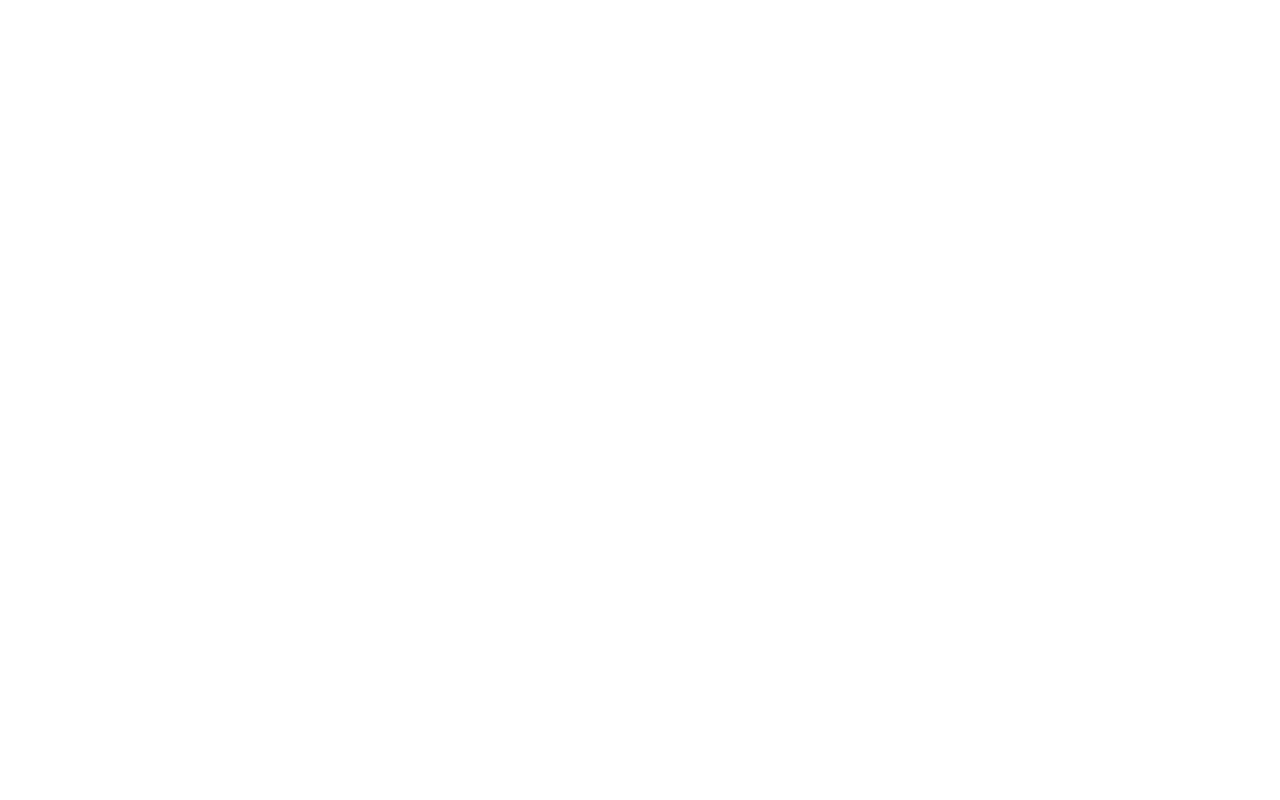
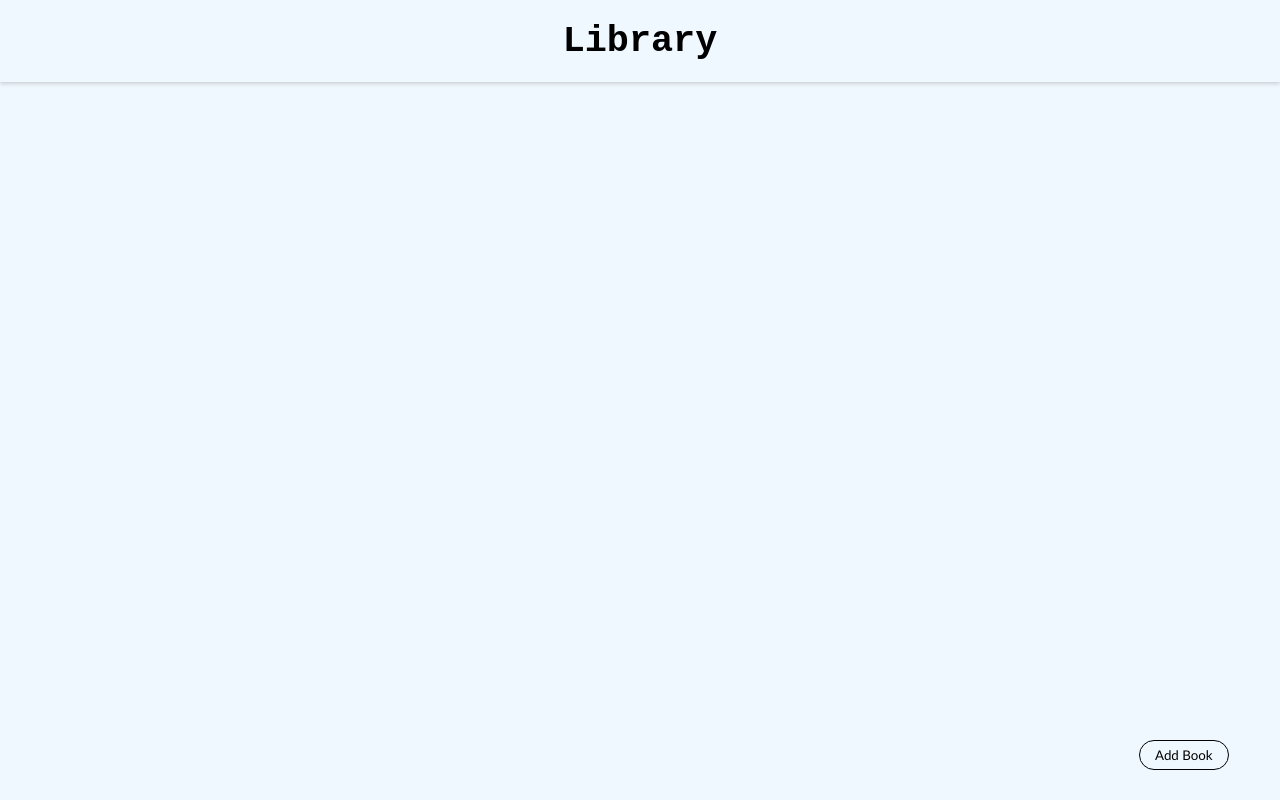
Before and after one commit to higgsboson909/small-library-project, a plain HTML site: page index.html in a window 1280 px wide. Drawn offline with Linux system fonts and the light colour scheme.

Commit message:
Add design of page

```diff
--- a/index.html
+++ b/index.html
@@ -7,6 +7,19 @@
     <title>Mini Library | THE ODIN PROJECT</title>
 </head>
 <body>
+    <div class="navbar">
+        <a href="./index.html">Library</a>
+    </div>
+    <div class="main-content">
+
+    </div>
+
+    <div class="footer">
+        <button class="add-book">
+            Add Book
+        </button>
+    </div>
+
 
     <script src="./script.js"></script>
 </body>
--- a/script.js
+++ b/script.js
@@ -1,3 +1,4 @@
+
 let myLibrary = [];     // contains books array
 
 
@@ -7,7 +8,6 @@ function Book(title, author, noOfPages, isRead) {
     this.author = author;
     this.noOfPages = noOfPages;
     this.isRead = isRead;
-
 }
 
 
--- a/styles.css
+++ b/styles.css
@@ -0,0 +1,50 @@
+* {
+    box-sizing: border-box;
+    padding: 0;
+    margin: 0;
+}
+body {
+    background-color: aliceblue;
+}
+
+/* top bar */
+.navbar {
+    font-family: monospace;
+    text-align: center;
+    width: 100%;
+    margin: auto;
+    font-size: 2.3rem;
+    font-weight: bold;
+    box-shadow: rgba(0, 0, 0, 0.16) 0px 2px 4px;
+    padding: 20px 0 20px 0;
+
+}
+
+.navbar a {
+    text-decoration: none;
+    color: inherit;
+}
+.navbar a:hover{
+    opacity: 0.7;
+}
+
+
+/* footer */
+.footer {
+    position: absolute;
+    bottom: 0px;
+    right: 4%;
+    padding-bottom: 30px;
+}
+
+.footer .add-book {
+    width: 90px;
+    height: 30px;
+    border-radius: 50px;
+    background-color: aliceblue;
+    font-family: 'Gill Sans', 'Gill Sans MT', Calibri, 'Trebuchet MS', sans-serif;
+    border: 1.9px solid;
+}
+
+.footer .add-book:hover {
+}
```
